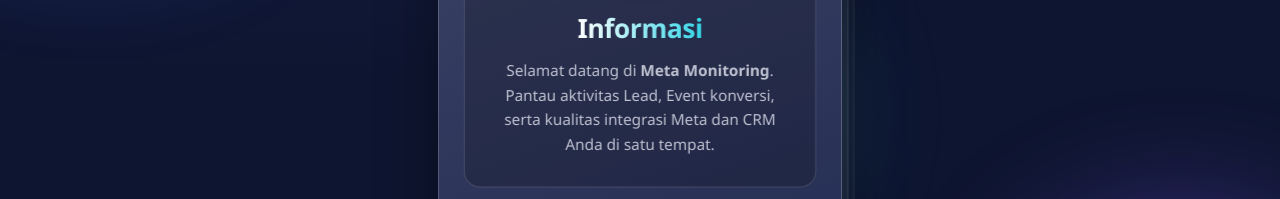
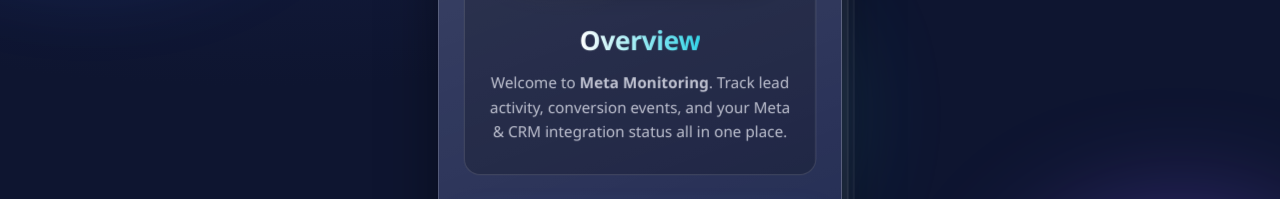
Before and after one commit to gongputroads-sonokeling/monitoring, a plain HTML site: page index.html in a window 1280 px wide. Shown: the part 346-545 px from the top of the page. Drawn offline with Linux system fonts and the light colour scheme.

Commit message:
Update index.html
ok

```diff
--- a/index.html
+++ b/index.html
@@ -1,9 +1,9 @@
 <!DOCTYPE html>
-<html lang="id">
+<html lang="en">
 <head>
   <meta charset="UTF-8" />
   <meta name="viewport" content="width=device-width, initial-scale=1" />
-  <title>Meta Monitoring - Portal Masuk</title>
+  <title>Meta Monitoring - Entry Portal</title>
 
   <style>
     :root{
@@ -31,13 +31,13 @@
       align-items: center;
     }
 
-    /* --- Efek Orb Latar Belakang --- */
+    /* --- Background Orb Effects --- */
     .orb{position:fixed;border-radius:50%;filter:blur(70px);opacity:.55;pointer-events:none;transition:transform .4s ease-out}
     .o1{width:380px;height:380px;background:var(--blue);top:-120px;left:-100px;transform:translate(calc(var(--px,0)*50px),calc(var(--py,0)*50px))}
     .o2{width:320px;height:320px;background:#8a5cff;bottom:-100px;right:-60px;transform:translate(calc(var(--px,0)*-70px),calc(var(--py,0)*-70px))}
     .o3{width:200px;height:200px;background:var(--cyan);top:45%;left:48%;opacity:.3;transform:translate(calc(var(--px,0)*30px),calc(var(--py,0)*-40px))}
 
-    /* --- Container Utama --- */
+    /* --- Main Container --- */
     .wrap{
       position:relative;
       width:100%;
@@ -46,7 +46,7 @@
       z-index: 10;
     }
 
-    /* --- Efek 3D Deck --- */
+    /* --- 3D Deck Effect --- */
     .stage{perspective:1100px;padding:18px}
     .deck{
       position:relative;
@@ -65,7 +65,7 @@
     .deck::before{transform:translate3d(14px,16px,-40px)}
     .deck::after{transform:translate3d(28px,32px,-80px);opacity:.6}
 
-    /* --- Kartu Utama (Glassmorphism) --- */
+    /* --- Main Card (Glassmorphism) --- */
     .card{
       position:relative;
       transform-style:preserve-3d;
@@ -87,7 +87,7 @@
       background:radial-gradient(260px circle at var(--mx,30%) var(--my,10%),rgba(255,255,255,.18),transparent 60%);
     }
 
-    /* --- Kotak Informasi di Dalam Kartu --- */
+    /* --- Info Box Inside Card --- */
     .info-box{
       position: relative;
       z-index: 2;
@@ -104,7 +104,7 @@
       align-items: center;
     }
 
-    /* --- Wadah Logo Integrasi --- */
+    /* --- Integration Logo Container --- */
     .logo-integration {
       width: 100%;
       max-width: 320px;
@@ -136,7 +136,7 @@
       color: var(--mute);
     }
 
-    /* --- Tombol ENTER --- */
+    /* --- ENTER Button --- */
     .btn-enter{
       position: relative;
       z-index: 2;
@@ -173,7 +173,7 @@
       outline-offset: 3px;
     }
 
-    /* --- Responsif --- */
+    /* --- Responsive --- */
     @media (max-width: 480px) {
       .card { padding: 24px 20px; gap: 20px; }
       .info-box { padding: 20px 15px; min-height: 180px; }
@@ -199,14 +199,14 @@
     <div class="deck" id="deck">
       <div class="card">
 
-        <!-- Kotak Informasi -->
+        <!-- Info Box -->
         <div class="info-box">
 
-          <!-- LOGO INTEGRASI META & ZOHO CRM -->
+          <!-- META & ZOHO CRM INTEGRATION LOGO -->
           <div class="logo-integration">
             <svg viewBox="0 0 400 160" xmlns="http://www.w3.org/2000/svg">
               <defs>
-                <!-- Gradasi untuk panah sinkronisasi -->
+                <!-- Sync Arrows Gradients -->
                 <linearGradient id="arrowGrad1" x1="0%" y1="0%" x2="100%" y2="100%">
                   <stop offset="0%" stop-color="#ffffff" />
                   <stop offset="100%" stop-color="#a0c4ff" />
@@ -216,13 +216,13 @@
                   <stop offset="100%" stop-color="#ffffff" />
                 </linearGradient>
 
-                <!-- Gradasi untuk Meta -->
+                <!-- Meta Gradient -->
                 <linearGradient id="metaGrad" x1="0%" y1="0%" x2="100%" y2="100%">
                   <stop offset="0%" stop-color="#0064E0" />
                   <stop offset="100%" stop-color="#00C6FF" />
                 </linearGradient>
 
-                <!-- Warna untuk Zoho 3D -->
+                <!-- Zoho 3D Colors -->
                 <linearGradient id="zohoTop" x1="0%" y1="0%" x2="100%" y2="100%">
                   <stop offset="0%" stop-color="#ff6b6b" />
                   <stop offset="100%" stop-color="#ee5253" />
@@ -237,58 +237,45 @@
                 </linearGradient>
               </defs>
 
-              <!-- Kapsul Latar Belakang (Dark Pill) -->
+              <!-- Dark Pill Background -->
               <rect x="10" y="30" width="380" height="100" rx="50" fill="#1a2238" stroke="#2a3655" stroke-width="2"/>
 
-              <!-- ZOHO CRM (Kiri) - DENGAN LOGO KOTAK 3D BARU -->
+              <!-- ZOHO CRM (Left) -->
               <g transform="translate(25, 42)">
-                <!-- Ikon Zoho Kotak 3D -->
                 <g transform="scale(1.1)">
-                  <!-- Sisi Kanan -->
                   <path d="M 20 10 L 35 15 L 35 55 L 20 65 Z" fill="url(#zohoSide)" />
-                  <!-- Sisi Atas -->
                   <path d="M 5 15 L 20 10 L 35 15 L 20 20 Z" fill="url(#zohoTop)" />
-                  <!-- Sisi Depan -->
                   <path d="M 5 15 L 20 20 L 20 65 L 5 55 Z" fill="url(#zohoFront)" />
-
-                  <!-- Huruf Z Putih Melengkung -->
                   <path d="M 10 24 L 16 24 C 17 24, 18 25, 17 27 L 9 41 C 8 43, 9 44, 11 44 L 17 44" fill="none" stroke="#ffffff" stroke-width="4" stroke-linecap="round" stroke-linejoin="round"/>
                 </g>
 
-                <!-- Teks Zoho CRM -->
                 <text x="45" y="25" font-family="Arial, sans-serif" font-weight="900" font-size="18" fill="#ffffff" letter-spacing="0.5">Zoho</text>
                 <text x="45" y="41" font-family="Arial, sans-serif" font-weight="900" font-size="18" fill="#ffffff" letter-spacing="0.5">CRM</text>
               </g>
 
-              <!-- META (Kanan) -->
+              <!-- META (Right) -->
               <g transform="translate(310, 55)">
-                <!-- Ikon Infinity Meta -->
                 <path d="M15 15 C 5 5, -10 5, -10 15 C -10 25, 5 25, 15 15 C 25 5, 40 5, 40 15 C 40 25, 25 25, 15 15 Z" fill="none" stroke="url(#metaGrad)" stroke-width="6" stroke-linecap="round" stroke-linejoin="round"/>
-
-                <!-- Teks Meta -->
                 <text x="15" y="45" font-family="Arial, sans-serif" font-weight="900" font-size="20" fill="#ffffff" text-anchor="middle" letter-spacing="0.5">Meta</text>
               </g>
 
-              <!-- Panah Sinkronisasi (Tengah) -->
-              <!-- Panah Atas -->
+              <!-- Sync Arrows (Center) -->
               <path d="M 120 80 C 120 40, 200 40, 240 80" fill="none" stroke="url(#arrowGrad1)" stroke-width="12" stroke-linecap="round"/>
               <path d="M 230 70 L 250 80 L 230 90 Z" fill="#ffffff" />
 
-              <!-- Panah Bawah -->
               <path d="M 280 80 C 280 120, 200 120, 160 80" fill="none" stroke="url(#arrowGrad2)" stroke-width="12" stroke-linecap="round"/>
               <path d="M 170 90 L 150 80 L 170 70 Z" fill="#3d7bff" />
 
-              <!-- Ikon Infinity Tengah -->
               <path d="M 180 80 C 170 70, 160 70, 160 80 C 160 90, 170 90, 180 80 C 190 70, 200 70, 200 80 C 200 90, 190 90, 180 80 Z" fill="#ffffff" opacity="0.9"/>
             </svg>
           </div>
-          <!-- AKHIR LOGO -->
+          <!-- END LOGO -->
 
-          <h2>Informasi</h2>
-          <p>Selamat datang di <strong>Meta Monitoring</strong>. Pantau aktivitas Lead, Event konversi, serta kualitas integrasi Meta dan CRM Anda di satu tempat.</p>
+          <h2>Overview</h2>
+          <p>Welcome to <strong>Meta Monitoring</strong>. Track lead activity, conversion events, and your Meta & CRM integration status all in one place.</p>
         </div>
 
-        <!-- Tombol Enter -->
+        <!-- Enter Button -->
         <a href="https://script.google.com/macros/s/AKfycbzdsdp2MnUFLWhBQIE9gb1-BJtzRTS5jcvt7TLTCVtWG1mR1ancbXw1mlAnSTVcStT4uw/exec" class="btn-enter">ENTER</a>
 
       </div>
```
